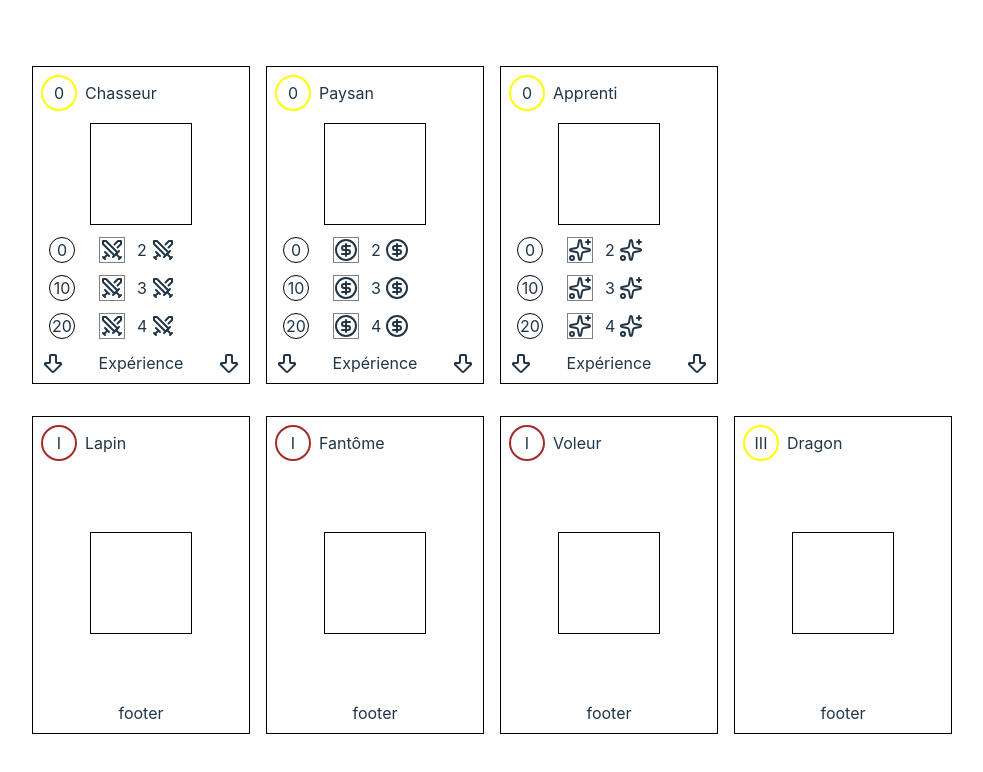
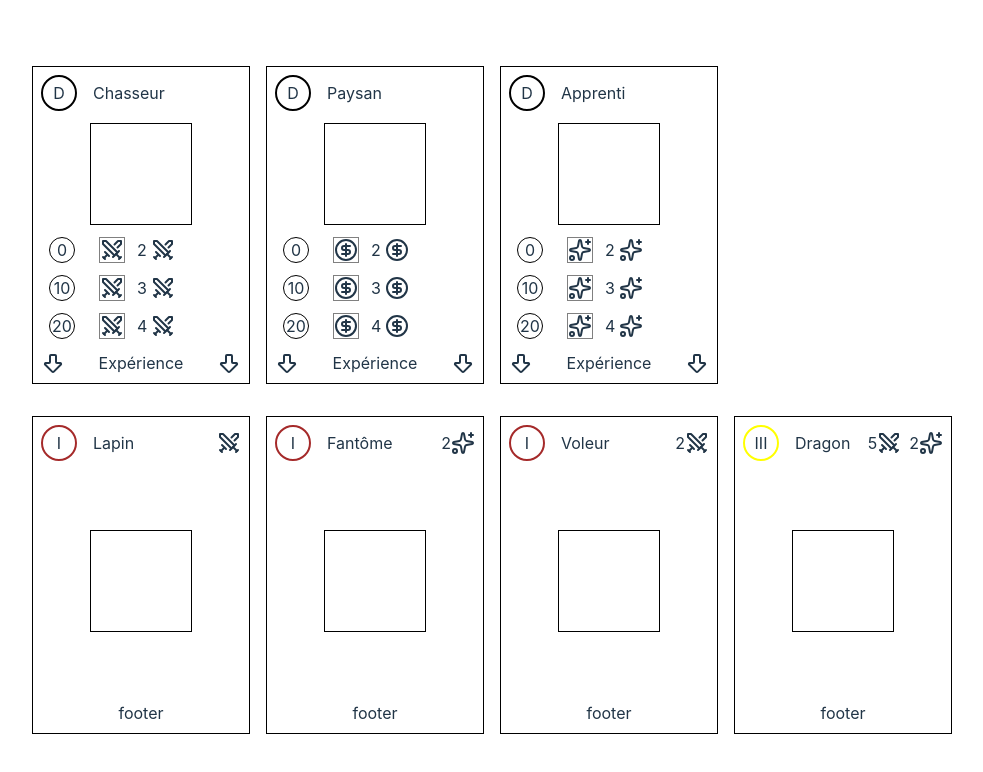
Before and after one commit to gqueste/dice-game, a Vue app: page / in a window 1280 px wide. Shown: the top 772 px of the page, without its empty margins (148-1131 px from the left). Built offline with nearby package versions, Linux system fonts and the light colour scheme.

Commit message:
refacto(card): place header in common playableCard

```diff
--- a/src/game/card/character/catalog/default/character-default-attack.ts
+++ b/src/game/card/character/catalog/default/character-default-attack.ts
@@ -2,12 +2,14 @@ import { DiceSymbol } from '@/game/dice/dice.interface'
 import { type Character, Level } from '@/game/card/character/character.interface'
 import { v4 as uuid } from 'uuid'
 import { EffectType } from '@/game/card/card.interface'
+import { Age } from '@/game/game.interface'
 
 export const defaultAttackCharacter: Character = {
   id: uuid(),
+  age: Age.Start,
   name: 'Chasseur',
   currentLevel: Level.Level1,
-  price: 0,
+  cost: [],
   levels: {
     [Level.Level1]: {
       level: Level.Level1,
--- a/src/game/card/character/catalog/default/character-default-gold.ts
+++ b/src/game/card/character/catalog/default/character-default-gold.ts
@@ -2,12 +2,14 @@ import { DiceSymbol } from '@/game/dice/dice.interface'
 import { type Character, Level } from '@/game/card/character/character.interface'
 import { v4 as uuid } from 'uuid'
 import { EffectType } from '@/game/card/card.interface'
+import { Age } from '@/game/game.interface'
 
 export const defaultGoldCharacter: Character = {
   id: uuid(),
+  age: Age.Start,
   name: 'Paysan',
   currentLevel: Level.Level1,
-  price: 0,
+  cost: [],
   levels: {
     [Level.Level1]: {
       level: Level.Level1,
--- a/src/game/card/character/catalog/default/character-default-magic.ts
+++ b/src/game/card/character/catalog/default/character-default-magic.ts
@@ -2,12 +2,14 @@ import { DiceSymbol } from '@/game/dice/dice.interface'
 import { type Character, Level } from '@/game/card/character/character.interface'
 import { v4 as uuid } from 'uuid'
 import { EffectType } from '@/game/card/card.interface'
+import { Age } from '@/game/game.interface'
 
 export const defaultMagicCharacter: Character = {
   id: uuid(),
+  age: Age.Start,
   name: 'Apprenti',
   currentLevel: Level.Level1,
-  price: 0,
+  cost: [],
   levels: {
     [Level.Level1]: {
       level: Level.Level1,
--- a/src/game/card/character/character.interface.ts
+++ b/src/game/card/character/character.interface.ts
@@ -1,9 +1,11 @@
 import { DiceSymbol } from '@/game/dice/dice.interface'
 import type { EffectType } from '../card.interface'
+import type { Age } from '@/game/game.interface'
 
 export interface Character {
   id: string
-  price: number
+  age: Age
+  cost: DiceSymbol[]
   name: string
   currentLevel: Level
   levels: {
--- a/src/game/game.interface.ts
+++ b/src/game/game.interface.ts
@@ -1,4 +1,5 @@
 export enum Age {
+  'Start' = 'startAge',
   'First' = 'firstAge',
   'Second' = 'secondAge',
   'Third' = 'thirdAge',
--- a/src/ui/CharacterCard.vue
+++ b/src/ui/CharacterCard.vue
@@ -1,11 +1,5 @@
 <template>
-  <PlayableCard>
-    <template v-slot:header>
-      <div class="header">
-        <div class="price">{{ character.price }}</div>
-        <div class="name">{{ character.name }}</div>
-      </div>
-    </template>
+  <PlayableCard :age="character.age" :name="character.name" :cost="character.cost">
     <template v-slot:body>
       <div v-for="level in character.levels" class="level" :key="level?.level">
         <div class="current-level-check">{{ level?.levelUpCost }}</div>
@@ -34,24 +28,6 @@ defineProps<{ character: Character }>()
 </script>
 
 <style lang="scss" scoped>
-.header {
-  width: 100%;
-  display: flex;
-  flex-wrap: nowrap;
-  align-items: center;
-  gap: 8px;
-
-  .price {
-    border: 2px solid yellow;
-    border-radius: 50%;
-    width: 32px;
-    height: 32px;
-    display: flex;
-    align-items: center;
-    justify-content: center;
-  }
-}
-
 .level {
   display: flex;
   flex-wrap: nowrap;
--- a/src/ui/MonsterCard.vue
+++ b/src/ui/MonsterCard.vue
@@ -1,16 +1,5 @@
 <template>
-  <PlayableCard>
-    <template v-slot:header>
-      <div class="header">
-        <div class="identification">
-          <span class="age-badge" :style="getStyleForAge(monster.age)">
-            {{ ageToLabel(monster.age) }}
-          </span>
-          {{ monster.name }}
-        </div>
-        <div class="cost"></div>
-      </div>
-    </template>
+  <PlayableCard :age="monster.age" :name="monster.name" :cost="monster.cost">
     <template v-slot:footer> footer </template>
   </PlayableCard>
 </template>
@@ -18,45 +7,8 @@
 <script setup lang="ts">
 import type { Monster } from '@/game/card/monster/monster.interface'
 import PlayableCard from './PlayableCard.vue'
-import { ageToLabel } from './utils'
-import { Age } from '@/game/game.interface'
 
 defineProps<{ monster: Monster }>()
-
-const getStyleForAge = (age: Age): string => {
-  switch (age) {
-    case Age.Third:
-      return 'border-color: yellow'
-    case Age.Second:
-      return 'border-color: grey'
-    default:
-      return 'border-color: brown'
-  }
-}
 </script>
 
-<style lang="scss" scoped>
-.header {
-  width: 100%;
-  display: flex;
-  flex-direction: column;
-  gap: 4px;
-  height: fit-content;
-
-  .identification {
-    display: flex;
-    align-items: center;
-    gap: 8px;
-
-    .age-badge {
-      border: 2px solid black;
-      border-radius: 50%;
-      width: 32px;
-      height: 32px;
-      display: flex;
-      align-items: center;
-      justify-content: center;
-    }
-  }
-}
-</style>
+<style lang="scss" scoped></style>
--- a/src/ui/PlayableCard.vue
+++ b/src/ui/PlayableCard.vue
@@ -1,11 +1,58 @@
 <template>
   <div class="card">
-    <slot name="header"></slot>
+    <div class="header">
+      <div class="age-badge" :style="ageStyle">
+        {{ ageToLabel(age) }}
+      </div>
+      <div class="name">{{ name }}</div>
+      <div class="cost">
+        <span v-for="symbol in Object.keys(formattedCost)" :key="symbol" class="cost-item">
+          <span v-if="formattedCost[symbol].length > 1">{{ formattedCost[symbol].length }}</span>
+          <component :is="diceSymbolToComponent(symbol as DiceSymbol)" />
+        </span>
+      </div>
+    </div>
     <div class="illustration"></div>
     <slot name="body"></slot>
     <slot name="footer"></slot>
   </div>
 </template>
+
+<script setup lang="ts">
+import { Age } from '@/game/game.interface'
+import { ageToLabel, diceSymbolToComponent } from './utils'
+import type { DiceSymbol } from '@/game/dice/dice.interface'
+import { computed } from 'vue'
+
+const props = defineProps<{ age: Age; name: string; cost: DiceSymbol[] }>()
+
+const ageStyle = computed<string>(() => {
+  switch (props.age) {
+    case Age.Third:
+      return 'border-color: yellow'
+    case Age.Second:
+      return 'border-color: grey'
+    case Age.First:
+      return 'border-color: brown'
+    default:
+      return 'border-color: black'
+  }
+})
+
+const formattedCost = computed<{ [key: string]: DiceSymbol[] }>(() => {
+  return props.cost.reduce(
+    (acc, current) => {
+      if (acc[current]) {
+        acc[current].push(current)
+      } else {
+        acc[current] = [current]
+      }
+      return acc
+    },
+    {} as { [key: string]: DiceSymbol[] }
+  )
+})
+</script>
 
 <style lang="scss" scoped>
 .card {
@@ -17,6 +64,39 @@
   height: 300px;
   padding: 8px;
 
+  .header {
+    width: 100%;
+    display: flex;
+    flex-wrap: nowrap;
+    align-items: center;
+    height: fit-content;
+    gap: 1em;
+
+    .age-badge {
+      border: 2px solid black;
+      border-radius: 50%;
+      width: 32px;
+      height: 32px;
+      display: flex;
+      align-items: center;
+      justify-content: center;
+    }
+
+    .cost {
+      flex-grow: 1;
+      display: flex;
+      flex-wrap: nowrap;
+      justify-content: end;
+      align-items: center;
+      gap: 0.5em;
+
+      &-item {
+        display: flex;
+        align-items: center;
+      }
+    }
+  }
+
   .illustration {
     border: 1px solid black;
     width: 100px;
--- a/src/ui/utils.ts
+++ b/src/ui/utils.ts
@@ -41,5 +41,7 @@ export const ageToLabel = (age: Age): string => {
       return 'II'
     case Age.Third:
       return 'III'
+    case Age.Start:
+      return 'D'
   }
 }
```
